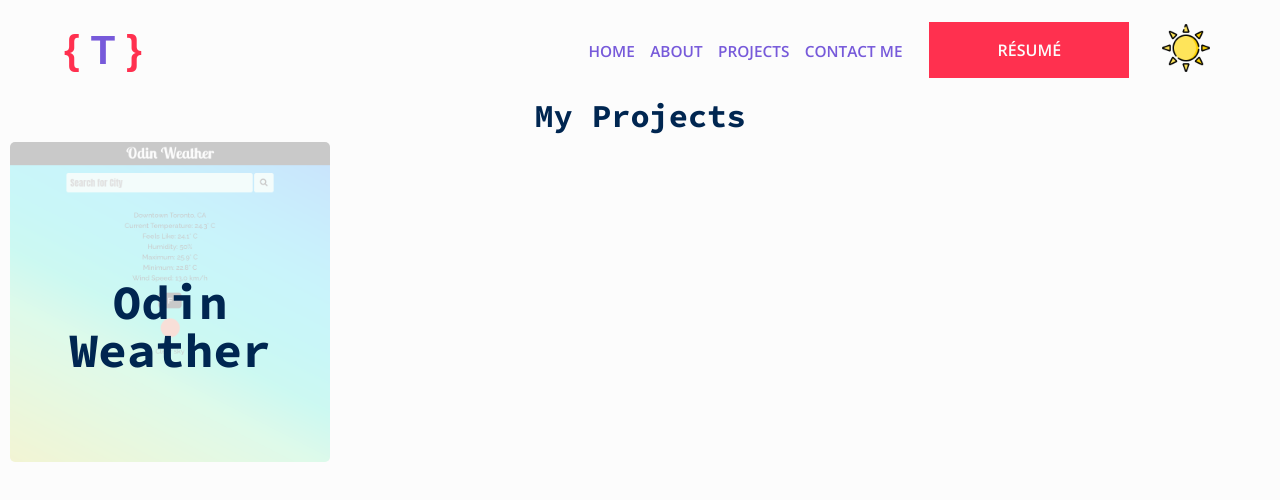
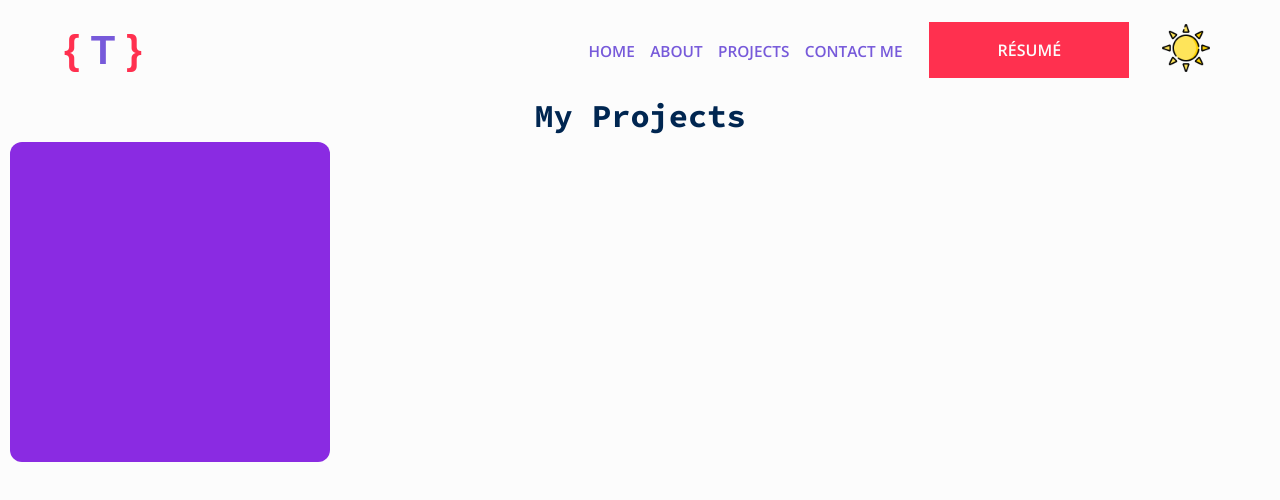
Before and after one commit to tanzeel44/portfolio, a Next.js app: page /projects in a window 1280 px wide. Shown: the top 500 px of the page. Built offline with nearby package versions, Linux system fonts and the light colour scheme.

Commit message:
new flipcard working

```diff
--- a/components/Projects/CardBack.jsx
+++ b/components/Projects/CardBack.jsx
@@ -1,8 +1,6 @@
 import styled from 'styled-components';
-import Carousel from './Carousel';
 
 const Back = styled.div`
-  position: absolute;
   height: 100%;
   width: 100%;
   border-radius: inherit;
@@ -10,12 +8,20 @@ const Back = styled.div`
   backface-visibility: hidden;
   transform-style: preserve-3d;
   transform: rotateY(180deg);
+  transition: transform: 0.7s;
+
+  button {
+    cursor: pointer;
+    transform: translateZ(1px);
+    backface-visibility: hidden;
+    z-index: 200;
+  }
 `;
 
 export default function CardBack() {
   return (
     <Back>
-      <Carousel />
+      <button type="button" onClick={() => alert('test')}>test</button>
     </Back>
   );
 }
--- a/components/Projects/CardFront.jsx
+++ b/components/Projects/CardFront.jsx
@@ -2,14 +2,17 @@ import styled from 'styled-components';
 
 const Front = styled.div`
   position: absolute;
+  top: 0;
+  left: 0;
   border-radius: inherit;
   height: 100%;
   width: 100%;
-  border-radius: inherit;
   backface-visibility: hidden;
-  transform-style: preserve-3d;
+  box-shadow: inherit;
   font-family: inherit;
+  transition: transform: 0.7s;
   font-size: 3em;
+  cursor: pointer;
 
   img {
     object-fit: cover;
@@ -23,7 +26,7 @@ const Front = styled.div`
   h1 {
     position: absolute;
     font-size: 3rem;
-    z-index: 2;
+
     top: calc(50% - 1.5rem);
     left: 0;
     right: 0;
--- a/components/Projects/Carousel.jsx
+++ b/components/Projects/Carousel.jsx
@@ -1,98 +1,33 @@
-/* eslint-disable jsx-a11y/control-has-associated-label */
 import { useState } from 'react';
 import styled, { keyframes } from 'styled-components';
-
-const fade = keyframes`
-  from {
-    opacity: 0.4;
-  }
-
-  to {
-    opacity: 1;
-  }
-`;
-
 const StyledCarousel = styled.div`
   width: 100%;
   height: 100%;
   position: relative;
   border-radius: inherit;
 
-  .slide {
-    display: none;
+  button {
+    cursor: pointer;
+    z-index: 20000;
   }
 
-  button {
-    cursor: pointer;
-    position: absolute;
-    top: 50%;
-    width: auto;
-    margin-top: -22px;
-    padding: 16px;
-    color: #000;
-    border: none;
-    font-weight: bold;
-    font-size: 18px;
-    transition: 0.6sease;
-    border-radius: 0 3px 3px 0;
-    user-select: none;
-  }
-
-  .next {
-    right: 0;
-    border-radius: 3px 0  0 3px;
-  }
-
-  button:hover {
-    background-color: rgba(0, 0, 0, 0.8);
-  }
-
-  .slideIndex {
-    color: ${(props) => props.theme.projectCardBG};
-    font-size: 1rem;
-    padding: 0.75rem;
-    positon: absolute;
-    top: 0;
-  }
-
-  .fade {
-    animation-name: ${fade};
-    animation-duration: 1.5s;
-  }
 `;
 
 export default function Carousel() {
-  // start with 1 for simpler numbering on ui
-  const [index, setIndex] = useState(1);
+  const [index, setIndex] = useState(0);
+
+  const toShow = [];
 
   const carouselNavigation = (targetIndex) => {
-    // 4 slides per carousel so hard set to 4
-    if (targetIndex > 4) {
-      setIndex(1);
-    }
-    if (targetIndex < 1) {
-      setIndex(4);
-    }
+    console.log('test');
+    alert('test 2');
+  };
 
-    setIndex(targetIndex);
-    console.log(index);
-  };
   return (
     <StyledCarousel>
-      <div className="slide fade" style={{ display: index === 1 ? 'block' : 'none' }}>
-        <div className="slideIndex">1 / 4</div>
-      </div>
-      <div className="slide fade" style={{ display: index === 2 ? 'block' : 'none' }}>
-        <div className="slideIndex">2 / 4</div>
-      </div>
-      <div className="slide fade" style={{ display: index === 3 ? 'block' : 'none' }}>
-        <div className="slideIndex">3 / 4</div>
-      </div>
-      <div className="slide fade" style={{ display: index === 4 ? 'block' : 'none' }}>
-        <div className="slideIndex">4 / 4</div>
-      </div>
-      <button onClick={() => carouselNavigation(index - 1)} type="button" className="previous">&#10094;</button>
-      <button onClick={() => carouselNavigation(index + 1)} type="button" className="next">&#10095;</button>
+      <h1>{index}</h1>
+      <button type="button" onClick={() => setIndex(index + 1)}>+</button>
+      <button type="button" onClick={() => setIndex(index - 1)}>-</button>
     </StyledCarousel>
   );
 }
--- /dev/null
+++ b/components/Projects/FlipCard.jsx
@@ -0,0 +1,61 @@
+import styled from 'styled-components';
+
+const StyledCard = styled.div`
+  height: 260px;
+  width: 260px;
+  border-radius: 12px;
+
+  .card {
+    height: 320px;
+    width: 320px;
+    border-radius: inherit;
+    transition: transform 1s;
+    transform-style: preserve-3d;
+    backface-visibility: hidden;
+  }
+
+  .face {
+    height: 100%;
+    width: 100%;
+    border-radius:inherit;
+    position: absolute;
+    top: 0;
+    left: 0;
+    backface-visibility: hidden;
+    cursor: pointer;
+  }
+
+  .front {
+    background-color:blueviolet;
+    transition: transform 0.5s;
+  }
+
+  .back {
+    transform: rotateY(180deg);
+    transition: transform 0.5s;
+    background-color: #ff304f;
+  }
+
+  &:hover .front {
+    transform: rotateY(-180deg);
+    transition: transform 0.5s;
+  }
+
+  &:hover .back {
+    transform: rotateY(0deg);
+    transition: transform 0.5s;
+  }
+`;
+
+export default function FlipCard() {
+  return (
+    <StyledCard>
+      <div className="card">
+        <div className="face front" />
+        <div className="face back">
+          <button type="button" onClick={() => alert('ABC!')}>Test</button>
+        </div>
+      </div>
+    </StyledCard>
+  );
+}
--- a/components/Projects/ProjectCard.jsx
+++ b/components/Projects/ProjectCard.jsx
@@ -5,46 +5,45 @@ import CardBack from './CardBack';
 
 const Card = styled.div`
   font-family: inherit;
-  height: 240px;
-  width: 240px;
+  height: 250px;
+  width: 250px;
   position: relative;
-  perspective: 500px;
+  perspective: 1000px;
+  border-radius: 10px;
   background-color: transparent;
-  border-radius: 5px;
-  cursor: pointer;
+  border-radius: 10px;
 
   @media only screen and (min-width: 375px) {
     width: 320px;
     height: 320px;
   }
 
-  .content {
-    position: absolute;
+  .container {
+    height: 100%;
     width: 100%;
-    height: 100%;
+    transition: box-shadow 0.5s, transform 0.8s ease-in 0.7s;
+    transform-style: preserve-3d;
+    backface-visibility: hidden;
     border-radius: inherit;
-    transition: box-shadow 0.5s, transform 0.8s ease-in 0.7s;
-    backface-visibility: hidden;
     transform-style: preserve-3d;
   }
 
-  &:hover .content {
+  &:hover .container {
     box-shadow: 0 0 20px ${(props) => props.theme.cardShadow};
-    transform: rotateY( 180deg);
   }
 
-  .test {
-    box-shadow: 0 0 20px ${(props) => props.theme.cardShadow};
-    transform: rotateY( 180deg);
+  &hover .front {
+    transform: rotateY(-180deg);
+    transition: transform 0.7s;
   }
 `;
 
 export default function ProjectCard({ title, imageFileName }) {
   return (
     <Card>
-      <div className="content">
-        <CardFront {...{ title, imageFileName }} />
-        <CardBack />
+      <div className="container">
+        <CardFront className="front" {...{ title, imageFileName }} />
+        <CardBack className="back" />
       </div>
     </Card>
   );
--- a/pages/projects.jsx
+++ b/pages/projects.jsx
@@ -1,5 +1,6 @@
 import Head from 'next/head';
 import styled from 'styled-components';
+import FlipCard from '../components/Projects/FlipCard';
 
 import ProjectCard from '../components/Projects/ProjectCard';
 
@@ -40,7 +41,8 @@ export default function Projects() {
         My Projects
       </h1>
       <div className="card-container">
-        <ProjectCard title="Odin Weather" imageFileName="odinweather" />
+        {/* <ProjectCard title="Odin Weather" imageFileName="odinweather" /> */}
+        <FlipCard />
       </div>
     </ProjectList>
   );
```
